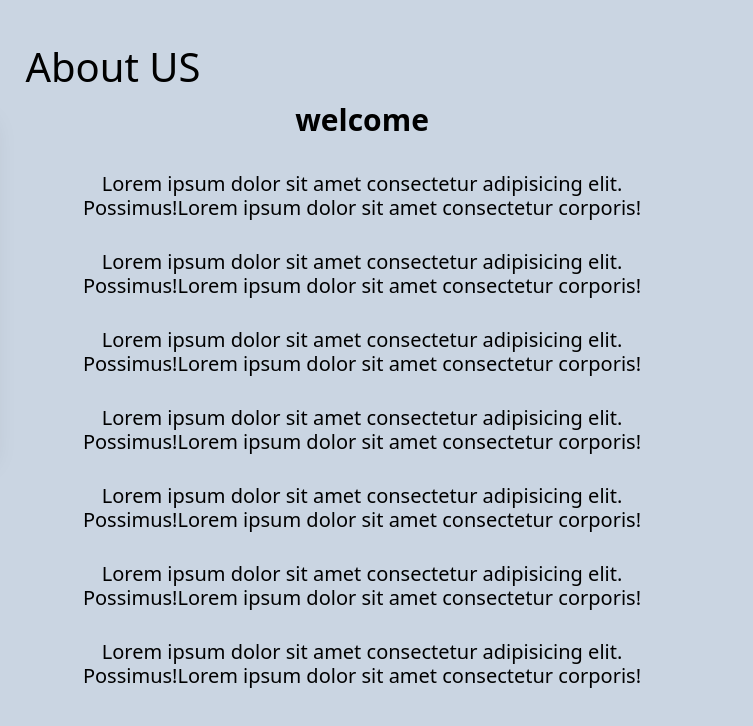
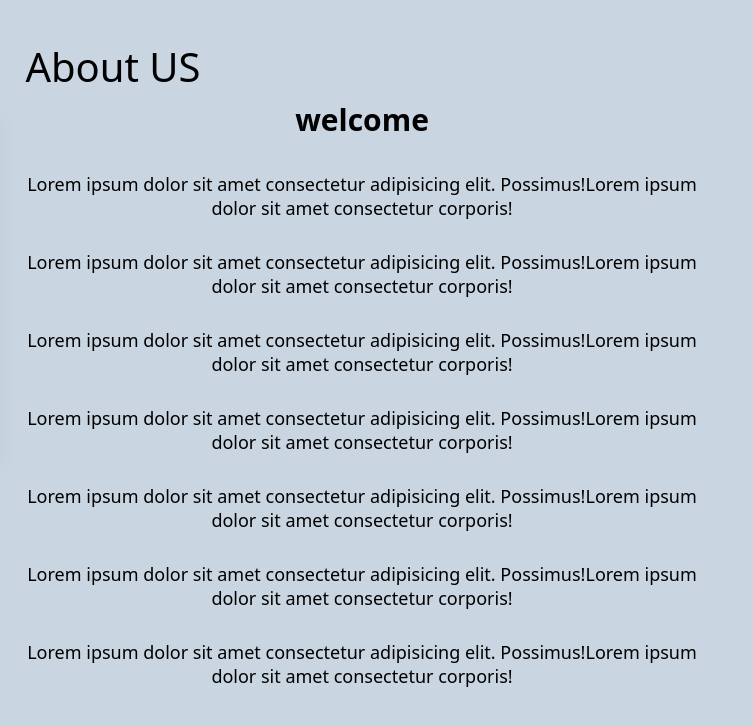
Before and after one commit to 2019331101-Tanjumul/TailwindCss, a website: page Tailwind-today/public/index.html in a window 1280 px wide. Shown: the part 1083-1809 px from the top of the page, 527-1280 px from the left. Drawn offline with Linux system fonts and the light colour scheme.

```diff
--- a/Tailwind-today/public/index.html
+++ b/Tailwind-today/public/index.html
@@ -122,13 +122,13 @@
 
         <div >
                 <h1 class='font-bold pb-[30px] text-[30px]' >welcome</h1>
-               <p class='text-[20px] mb-[30px] leading-6 '>Lorem ipsum dolor sit amet consectetur adipisicing elit. Possimus!Lorem ipsum dolor sit amet consectetur corporis!</p>
-                   <p class='text-[20px] mb-[30px] leading-6 '>Lorem ipsum dolor sit amet consectetur adipisicing elit. Possimus!Lorem ipsum dolor sit amet consectetur corporis!</p>
-                       <p class='text-[20px] mb-[30px] leading-6 '>Lorem ipsum dolor sit amet consectetur adipisicing elit. Possimus!Lorem ipsum dolor sit amet consectetur corporis!</p>
-                           <p class='text-[20px] mb-[30px] leading-6 '>Lorem ipsum dolor sit amet consectetur adipisicing elit. Possimus!Lorem ipsum dolor sit amet consectetur corporis!</p>
-                               <p class='text-[20px] mb-[30px] leading-6 '>Lorem ipsum dolor sit amet consectetur adipisicing elit. Possimus!Lorem ipsum dolor sit amet consectetur corporis!</p>
-                                   <p class='text-[20px] mb-[30px] leading-6 '>Lorem ipsum dolor sit amet consectetur adipisicing elit. Possimus!Lorem ipsum dolor sit amet consectetur corporis!</p>
-                                       <p class='text-[20px] mb-[30px] leading-6 '>Lorem ipsum dolor sit amet consectetur adipisicing elit. Possimus!Lorem ipsum dolor sit amet consectetur corporis!</p>
+               <p class='text-[18px] mb-[30px] leading-6 '>Lorem ipsum dolor sit amet consectetur adipisicing elit. Possimus!Lorem ipsum dolor sit amet consectetur corporis!</p>
+                   <p class='text-[18px] mb-[30px] leading-6 '>Lorem ipsum dolor sit amet consectetur adipisicing elit. Possimus!Lorem ipsum dolor sit amet consectetur corporis!</p>
+                       <p class='text-[18px] mb-[30px] leading-6 '>Lorem ipsum dolor sit amet consectetur adipisicing elit. Possimus!Lorem ipsum dolor sit amet consectetur corporis!</p>
+                           <p class='text-[18px] mb-[30px] leading-6 '>Lorem ipsum dolor sit amet consectetur adipisicing elit. Possimus!Lorem ipsum dolor sit amet consectetur corporis!</p>
+                               <p class='text-[18px] mb-[30px] leading-6 '>Lorem ipsum dolor sit amet consectetur adipisicing elit. Possimus!Lorem ipsum dolor sit amet consectetur corporis!</p>
+                                   <p class='text-[18px] mb-[30px] leading-6 '>Lorem ipsum dolor sit amet consectetur adipisicing elit. Possimus!Lorem ipsum dolor sit amet consectetur corporis!</p>
+                                       <p class='text-[18px] mb-[30px] leading-6 '>Lorem ipsum dolor sit amet consectetur adipisicing elit. Possimus!Lorem ipsum dolor sit amet consectetur corporis!</p>
         </div6
 
 
```
Also changed, not shown: Tailwind-today/public/output.css.
